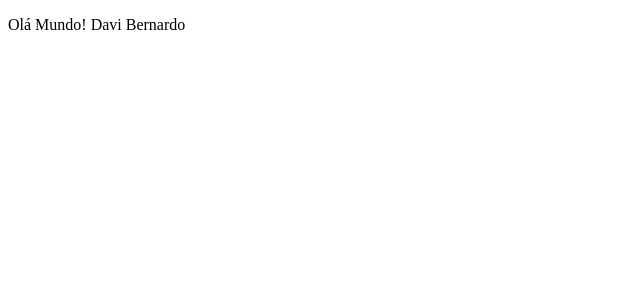
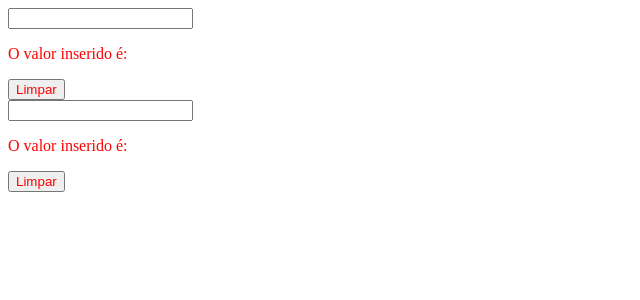
Before and after one commit to dnsdigitaltech/vuejs, a Vue app in the folder vuecli001/: page / in a window 1280 px wide. Shown: the top 300 px of the page, without its empty margins (0-640 px from the left). Built offline with nearby package versions, Linux system fonts and the light colour scheme.

Commit message:
Custom components na VueJs

```diff
--- a/vuecli001/src/App.vue
+++ b/vuecli001/src/App.vue
@@ -1,17 +1,18 @@
 <template>
   <div id="app">
-    <Novo />
+    <componente1 />
+    <componente1 />
   </div>
 </template>
 
 <script>
 
-import Novo from "./components/Novo.vue";
+import componente1 from "./components/componente1.vue"
 
 export default {
-  name: 'App',
+  name: 'app',
   components: {
-    Novo
+    componente1
   }
 }
 </script>
--- /dev/null
+++ b/vuecli001/src/components/componente1.vue
@@ -0,0 +1,33 @@
+<template>
+    <div>
+        <input type="text" v-model="nome">
+        <p>
+            O valor inserido é: {{ nome }}
+        </p>
+        <div>
+            <button @click="limpar">Limpar</button>
+        </div>
+
+    </div>
+</template>
+
+<script>
+export default {
+    data: function(){
+        return {
+            nome: ""
+        }
+    },
+    methods: {
+        limpar: function(){
+            this.nome = ""
+        }
+    }
+}
+</script>
+
+<style>
+    *{
+         color: red;
+    }
+</style>
```
